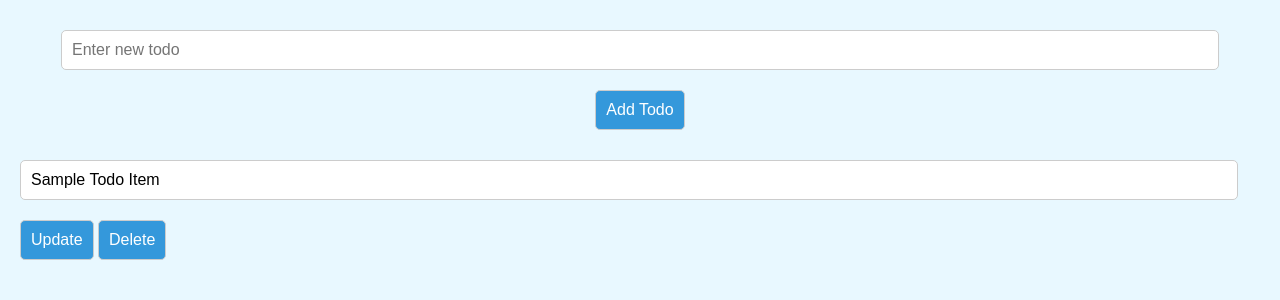
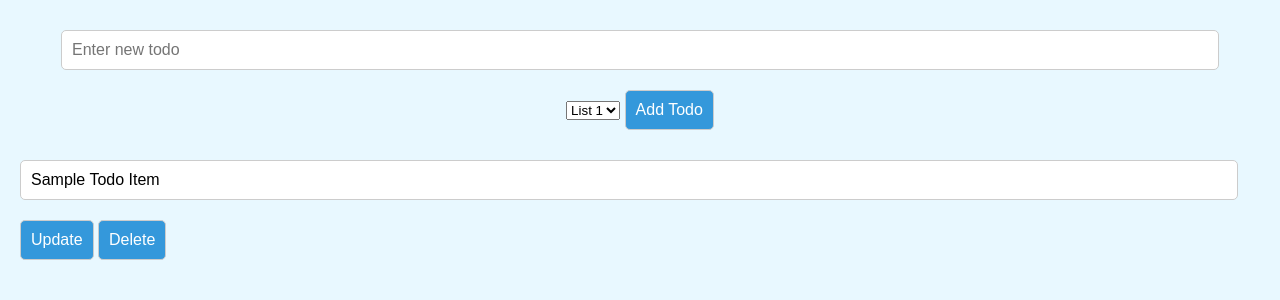
Before and after one commit to avalucianelson/CS162_Web_App_Assignment, a Flask app: page /todo in a window 1280 px wide. Shown: the part 243-543 px from the top of the page. Run offline with Flask 3, Linux system fonts and the light colour scheme; data comes from the database, SQL or seed files in the repository; both versions use the stored data as it was after the commit.

Commit message:
working on functionality

```diff
--- a/hierarchical-todo-app/app.py
+++ b/hierarchical-todo-app/app.py
@@ -184,23 +184,19 @@ def delete_todoitem(item_id):
         return jsonify({"message": "Todo item not found."}), 404  # Returning a message if the todo item does not exist
 
 
-
 @app.route('/add-todo-item', methods=['POST'])
 def add_todo_item():
-    data = request.get_json()  # Getting the JSON data from the request
+    content = request.json.get('content')
+    list_id = request.json.get('list_id')  # Get the list_id from the request
 
-    # Extracting data from the received JSON
-    content = data.get('content')
-    list_id = data.get('list_id')
-    parent_id = data.get('parent_id')  # This will be used for sub-items
-
-    # Creating a new TodoItem object with the provided data
-    new_item = TodoItem(content=content, list_id=list_id, parent_id=parent_id)
-
-    db.session.add(new_item)  # Adding the new todo item to the database session
-    db.session.commit()  # Committing the session to save the todo item in the database
-
-    return jsonify({"message": "Todo item added successfully.", "id": new_item.id}), 201  # Returning a success message with the new item's ID
+    # Ensure that content and list_id are not empty
+    if content and list_id:
+        new_item = TodoItem(content=content, list_id=list_id)
+        db.session.add(new_item)
+        db.session.commit()
+        return jsonify(message='Todo item added successfully'), 200
+    else:
+        return jsonify(message='Content or list_id is missing'), 400
 
 
 @app.route('/get-todo-items', methods=['GET'])
--- a/hierarchical-todo-app/static/app.js
+++ b/hierarchical-todo-app/static/app.js
@@ -30,7 +30,33 @@ function displayTodoItems(items) {
 
         items.forEach(function (item) {
             var itemElement = document.createElement('div');
-            itemElement.innerText = item.content;
+            itemElement.className = 'todo-item';
+            itemElement.setAttribute('data-id', item.id);
+
+            var itemInput = document.createElement('input');
+            itemInput.type = 'text';
+            itemInput.value = item.content;
+
+            var updateButton = document.createElement('button');
+            updateButton.innerText = 'Update';
+            updateButton.className = 'update-button';
+            updateButton.setAttribute('data-id', item.id);
+            updateButton.onclick = function() {
+                updateTodoItem(item.id, itemInput.value, item.completed);
+            };
+
+            var deleteButton = document.createElement('button');
+            deleteButton.innerText = 'Delete';
+            deleteButton.className = 'delete-button';
+            deleteButton.setAttribute('data-id', item.id);
+            deleteButton.onclick = function() {
+                deleteTodoItem(item.id);
+            };
+
+            itemElement.appendChild(itemInput);
+            itemElement.appendChild(updateButton);
+            itemElement.appendChild(deleteButton);
+
             todoListContainer.appendChild(itemElement);
         });
     }
@@ -38,15 +64,16 @@ function displayTodoItems(items) {
 
 
 // Function to add a new todo item
-function addTodoItem() {
-    var newItemContent = document.getElementById('new-item-content').value;
+function addTodoItem(list_id) {  // Pass the list_id as a parameter
+    var newItemContent = document.getElementById('new-todo').value;
 
     // Sending a POST request to the server to add a new todo item
-    sendAjaxRequest('POST', '/add-todo-item', { content: newItemContent }, function (response) {
+    sendAjaxRequest('POST', '/add-todo-item', { content: newItemContent, list_id: list_id }, function (response) {
         // Fetching and displaying the updated list of todo items
         fetchTodoItems();
     });
 }
+
 
 // Function to complete a todo item
 function completeTodoItem(itemId) {
--- a/hierarchical-todo-app/templates/todo.html
+++ b/hierarchical-todo-app/templates/todo.html
@@ -22,8 +22,18 @@
 
     <section id="todo-input">
         <input type="text" id="new-todo" placeholder="Enter new todo">
-        <button onclick="addTodo()">Add Todo</button>
+
+        <!-- Dropdown to select list_id -->
+        <select id="list-id">
+            <option value="1">List 1</option>
+            <option value="2">List 2</option>
+            <!-- Add more options as needed -->
+        </select>
+
+        <button onclick="addTodoItem(document.getElementById('list-id').value)">Add Todo</button>
     </section>
+
+
     <!-- Example of a todo item with update and delete buttons -->
     <div class="todo-item" data-id="1">
         <input type="text" value="Sample Todo Item">
```
Also changed, not shown: hierarchical-todo-app/instance/site.db.
